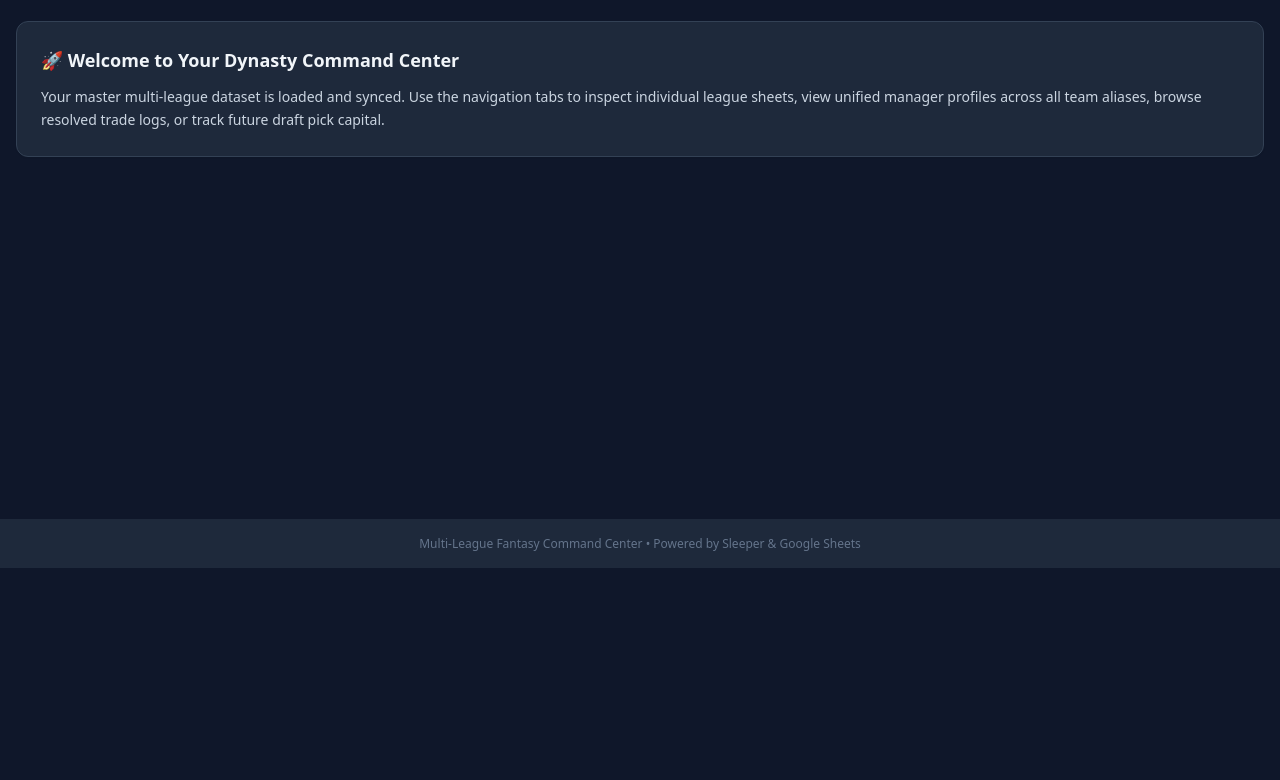
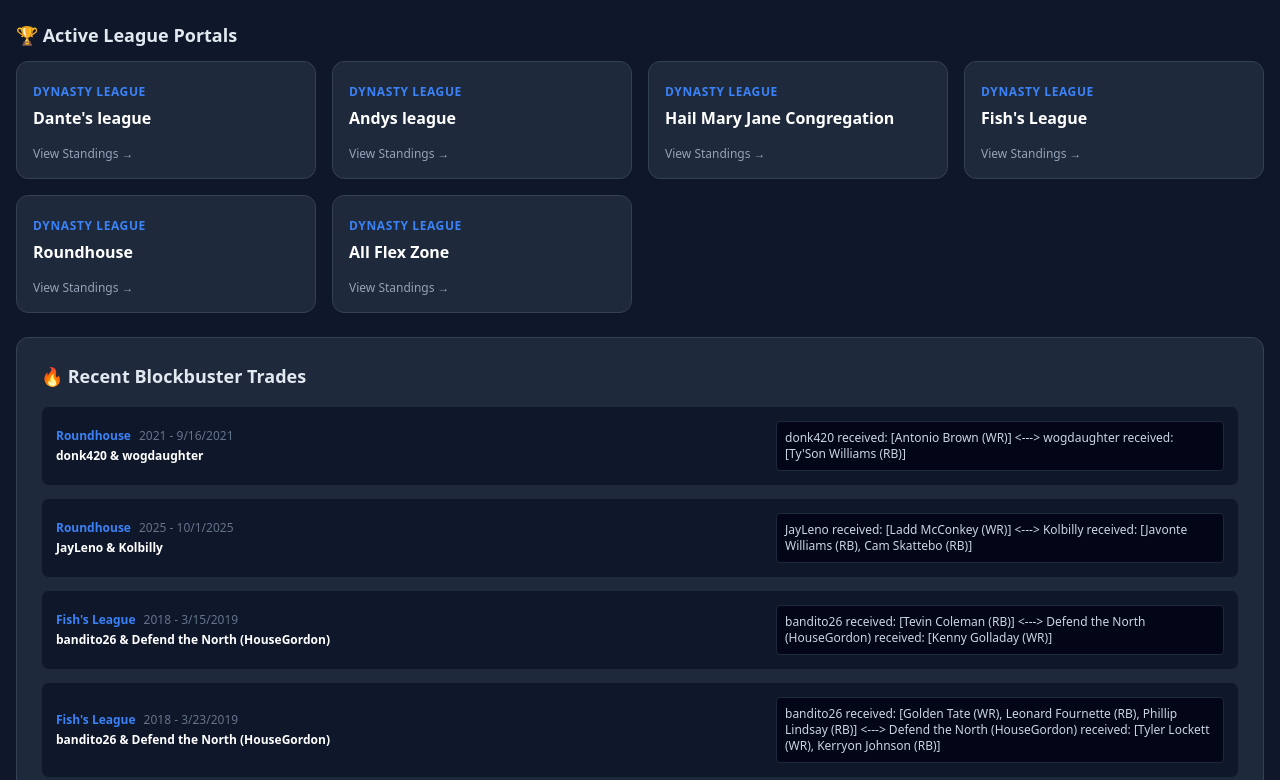
Before and after one commit to 605tokenpodcast-ctrl/dynasty-hub, a plain HTML site: page index.html in a window 1280 px wide. Shown: the part 232-1012 px from the top of the page. Before the commit the page ends 800 px from the top, so only its background shows below. Drawn offline with nearby package versions, Linux system fonts and the light colour scheme.

Commit message:
Add files via upload

```diff
--- a/index.html
+++ b/index.html
@@ -60,15 +60,16 @@
             <!-- APP CONTAINER -->
             <div id="app-container" class="hidden space-y-8">
 
-                <!-- TAB 1: DASHBOARD -->
+                <!-- TAB 1: DASHBOARD (NOW A DATA-DRIVEN HIGHLIGHT LANDING PAGE) -->
                 <div id="tab-dashboard" class="space-y-6">
+                    <!-- Top Stats Bar -->
                     <div class="grid grid-cols-1 md:grid-cols-3 gap-6">
                         <div class="bg-cardbg border border-slate-700 rounded-xl p-6 shadow-sm">
                             <p class="text-slate-400 text-sm font-medium">Active Leagues Tracked</p>
                             <p id="stat-leagues-count" class="text-3xl font-bold mt-2">0</p>
                         </div>
                         <div class="bg-cardbg border border-slate-700 rounded-xl p-6 shadow-sm">
-                            <p class="text-slate-400 text-sm font-medium">Total Trades Analyzed</p>
+                            <p class="text-slate-400 text-sm font-medium">Total Trades Logged</p>
                             <p id="stat-trades-count" class="text-3xl font-bold mt-2">0</p>
                         </div>
                         <div class="bg-cardbg border border-slate-700 rounded-xl p-6 shadow-sm">
@@ -77,11 +78,20 @@
                         </div>
                     </div>
 
-                    <div class="bg-cardbg border border-slate-700 rounded-xl p-6 shadow-sm space-y-3">
-                        <h3 class="text-lg font-bold">🚀 Welcome to Your Dynasty Command Center</h3>
-                        <p class="text-slate-300 text-sm leading-relaxed">
-                            Your master multi-league dataset is loaded and synced. Use the navigation tabs to inspect individual league sheets, view unified manager profiles across all team aliases, browse resolved trade logs, or track future draft pick capital.
-                        </p>
+                    <!-- League Quick-Launch Grid -->
+                    <div class="space-y-3">
+                        <h3 class="text-lg font-bold text-slate-200">🏆 Active League Portals</h3>
+                        <div id="dashboard-leagues-grid" class="grid grid-cols-1 sm:grid-cols-2 lg:grid-cols-4 gap-4">
+                            <!-- Populated dynamically -->
+                        </div>
+                    </div>
+
+                    <!-- Recent Blockbuster Trades Feed -->
+                    <div class="bg-cardbg border border-slate-700 rounded-xl p-6 shadow-sm space-y-4">
+                        <h3 class="text-lg font-bold text-slate-200">🔥 Recent Blockbuster Trades</h3>
+                        <div id="dashboard-recent-trades" class="space-y-3 text-sm">
+                            <!-- Populated dynamically -->
+                        </div>
                     </div>
                 </div>
 
@@ -140,9 +150,7 @@
                         </div>
                     </div>
                     <div class="bg-cardbg border border-slate-700 rounded-xl overflow-hidden shadow-sm p-6">
-                        <div id="picks-content" class="space-y-4 text-sm text-slate-300">
-                            <!-- Populated dynamically -->
-                        </div>
+                        <div id="picks-content" class="space-y-4 text-sm text-slate-300"></div>
                     </div>
                 </div>
 
@@ -249,13 +257,87 @@
                 });
             });
 
-            document.getElementById('stat-trades-count').innerText = "100+";
+            document.getElementById('stat-trades-count').innerText = "150+";
             document.getElementById('stat-champs-count').innerText = totalChamps || leagueNames.length * 2;
 
+            renderDashboardHighlights(leagueNames);
             renderSelectedLeague();
             renderTrades();
             renderOwners();
             renderDraftPicks();
+        }
+
+        function renderDashboardHighlights(leagueNames) {
+            // 1. Render League Quick-Cards
+            const leaguesGrid = document.getElementById('dashboard-leagues-grid');
+            leaguesGrid.innerHTML = '';
+            leagueNames.forEach(name => {
+                const card = document.createElement('div');
+                card.className = "bg-cardbg border border-slate-700 rounded-xl p-4 shadow-sm hover:border-accent transition cursor-pointer flex flex-col justify-between";
+                card.onclick = () => {
+                    document.getElementById('league-selector').value = name;
+                    switchTab('leagues');
+                    renderSelectedLeague();
+                };
+                card.innerHTML = `
+                    <div>
+                        <span class="text-xs text-accent font-bold uppercase tracking-wider">Dynasty League</span>
+                        <h4 class="font-bold text-white mt-1">${name}</h4>
+                    </div>
+                    <div class="mt-4 flex items-center justify-between text-xs text-slate-400">
+                        <span>View Standings &rarr;</span>
+                    </div>
+                `;
+                leaguesGrid.appendChild(card);
+            });
+
+            // 2. Render Recent Blockbuster Trades Feed
+            const tradesContainer = document.getElementById('dashboard-recent-trades');
+            tradesContainer.innerHTML = '';
+            let recentTrades = [];
+
+            leagueNames.forEach(leagueName => {
+                const rows = globalMasterData[leagueName];
+                let inTradeSection = false;
+                rows.forEach(r => {
+                    const col0 = String(r[0] || '');
+                    if (col0.includes('TRADE HISTORY')) { inTradeSection = true; return; }
+                    if (col0.includes('WEEKLY PLAYER BOX SCORES') || col0.includes('ALL-TIME MATCHUPS')) { inTradeSection = false; }
+
+                    if (inTradeSection && r[0] && r[0] !== 'Season' && r[0] !== 'Team / Manager' && r[3]) {
+                        recentTrades.push({
+                            league: leagueName,
+                            season: r[0],
+                            week: r[1],
+                            teams: r[3],
+                            details: r[4]
+                        });
+                    }
+                });
+            });
+
+            // Take the last 5 trades found
+            const latest = recentTrades.slice(-5).reverse();
+            if (latest.length > 0) {
+                latest.forEach(t => {
+                    tradesContainer.innerHTML += `
+                        <div class="bg-slate-900 border border-slate-800 p-3.5 rounded-lg flex flex-col sm:flex-row justify-between items-start sm:items-center gap-2">
+                            <div>
+                                <div class="flex items-center gap-2">
+                                    <span class="text-xs font-bold text-accent">${t.league}</span>
+                                    <span class="text-xs text-slate-500">${t.season} - ${t.week}</span>
+                                </div>
+                                <p class="font-semibold text-white text-xs mt-1">${t.teams}</p>
+                            </div>
+                            <div class="text-xs text-slate-300 max-w-md bg-slate-950 p-2 rounded border border-slate-800">
+                                ${t.details}
+                            </div>
+                        </div>
+                    `;
+                });
+            } else {
+                tradesContainer.innerHTML = `<p class="text-slate-400">No recent trades found in master logs.</p>`;
+            }
         }
 
         function renderSelectedLeague() {
```
